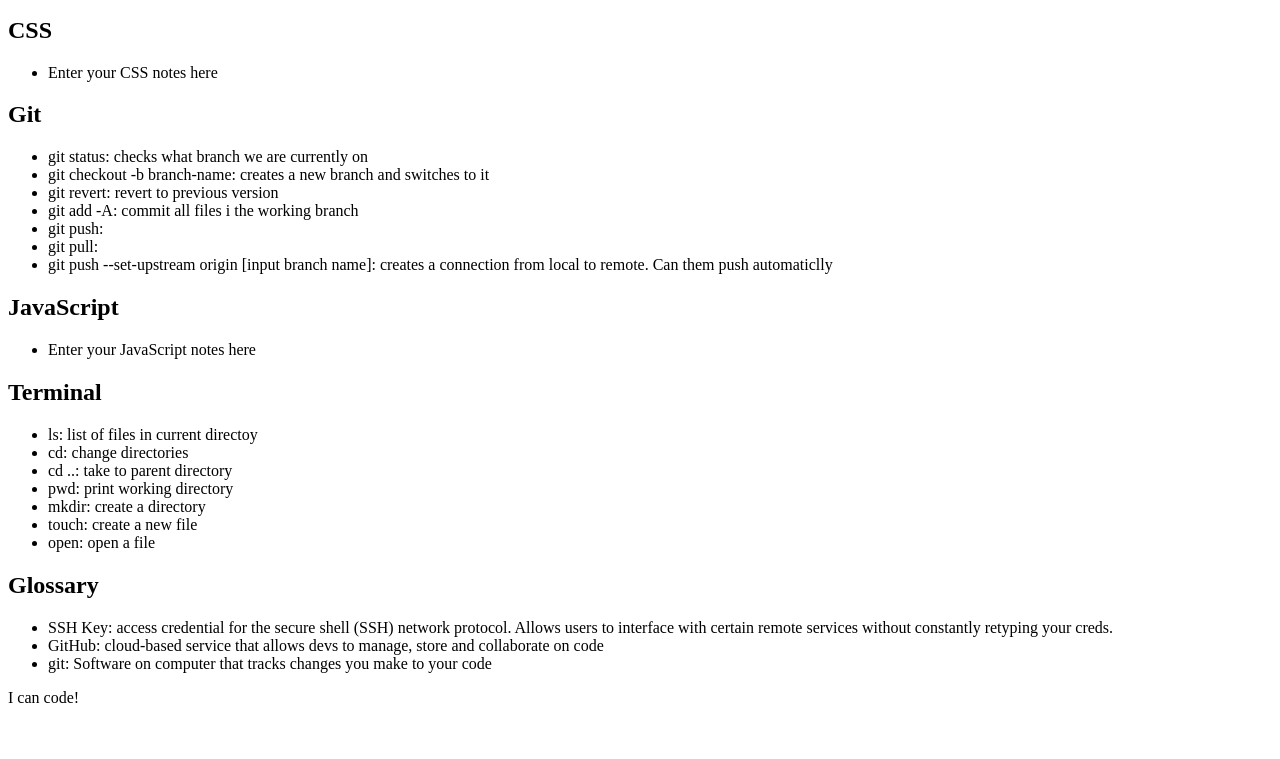
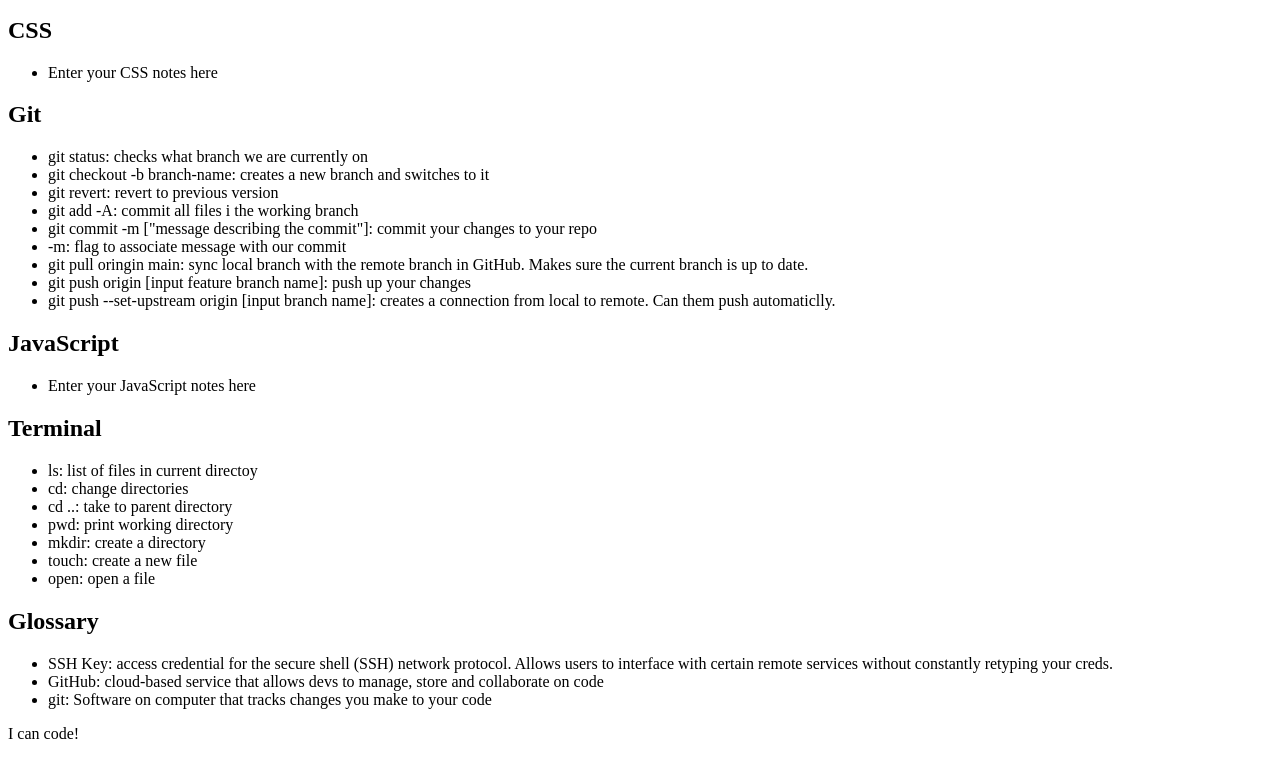
Before and after one commit to BJThompson12/prework-study-guide, a plain HTML site: page index.html in a window 1280 px wide. Shown: the part 1020-1779 px from the top of the page. Before the commit the page ends 1743 px from the top, so only its background shows below. Drawn offline with Linux system fonts and the light colour scheme.

Commit message:
added code to HTML file

```diff
--- a/index.html
+++ b/index.html
@@ -37,9 +37,11 @@
           <li>git checkout -b branch-name: creates a new branch and switches to it</li>
           <li>git revert: revert to previous version</li>
           <li>git add -A: commit all files i the working branch</li>
-          <li>git push:</li>
-          <li>git pull:</li>
-          <li>git push --set-upstream origin [input branch name]: creates a connection from local to remote. Can them push automaticlly</li>
+          <li>git commit -m ["message describing the commit"]: commit your changes to your repo
+          <li>-m: flag to associate message with our commit</li>
+          <li>git pull oringin main: sync local branch with the remote branch in GitHub. Makes sure the current branch is up to date.</li>
+          <li>git push origin [input feature branch name]: push up your changes</li>
+          <li>git push --set-upstream origin [input branch name]: creates a connection from local to remote. Can them push automaticlly.</li>
         </ul>
       </section>
 
```
